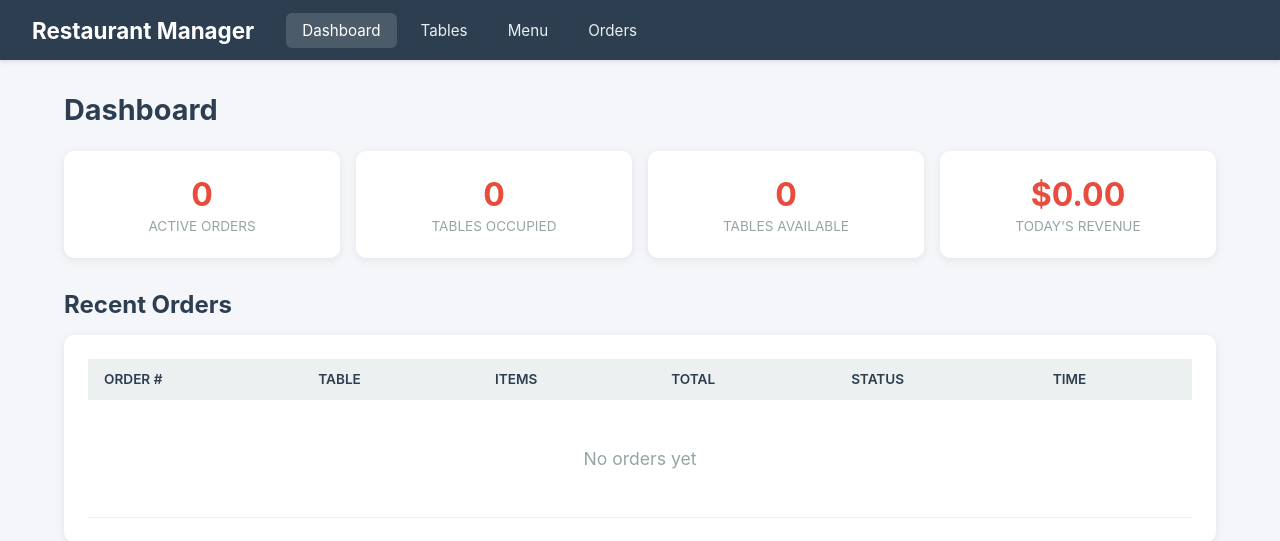
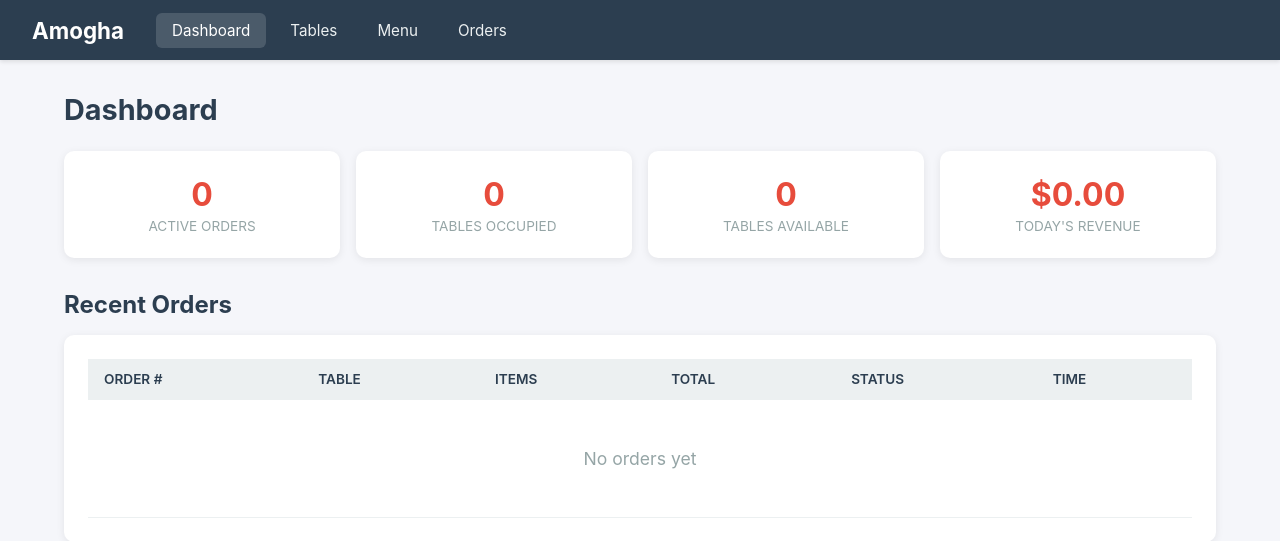
Before and after one commit to MukundaKatta/order-management-system, a Flask app: page / in a window 1280 px wide. Shown: the top 541 px of the page. Run offline with Flask 3, Linux system fonts and the light colour scheme; data that the repository does not hold is empty.

Commit message:
Rename restaurant branding from 'Restaurant Manager' to 'Amogha'
https://claude.ai/code/session_01RJSgvSHczGioBmgZerNAyA

```diff
--- a/templates/base.html
+++ b/templates/base.html
@@ -3,12 +3,12 @@
 <head>
     <meta charset="UTF-8">
     <meta name="viewport" content="width=device-width, initial-scale=1.0">
-    <title>{% block title %}Restaurant Order Manager{% endblock %}</title>
+    <title>{% block title %}Amogha - Order Manager{% endblock %}</title>
     <link rel="stylesheet" href="{{ url_for('static', filename='css/style.css') }}">
 </head>
 <body>
     <nav class="navbar">
-        <span class="brand">Restaurant Manager</span>
+        <span class="brand">Amogha</span>
         <ul class="nav-links">
             <li><a href="/" id="nav-dashboard">Dashboard</a></li>
             <li><a href="/tables" id="nav-tables">Tables</a></li>
```
Also changed, not shown: static/manifest.json (added).
